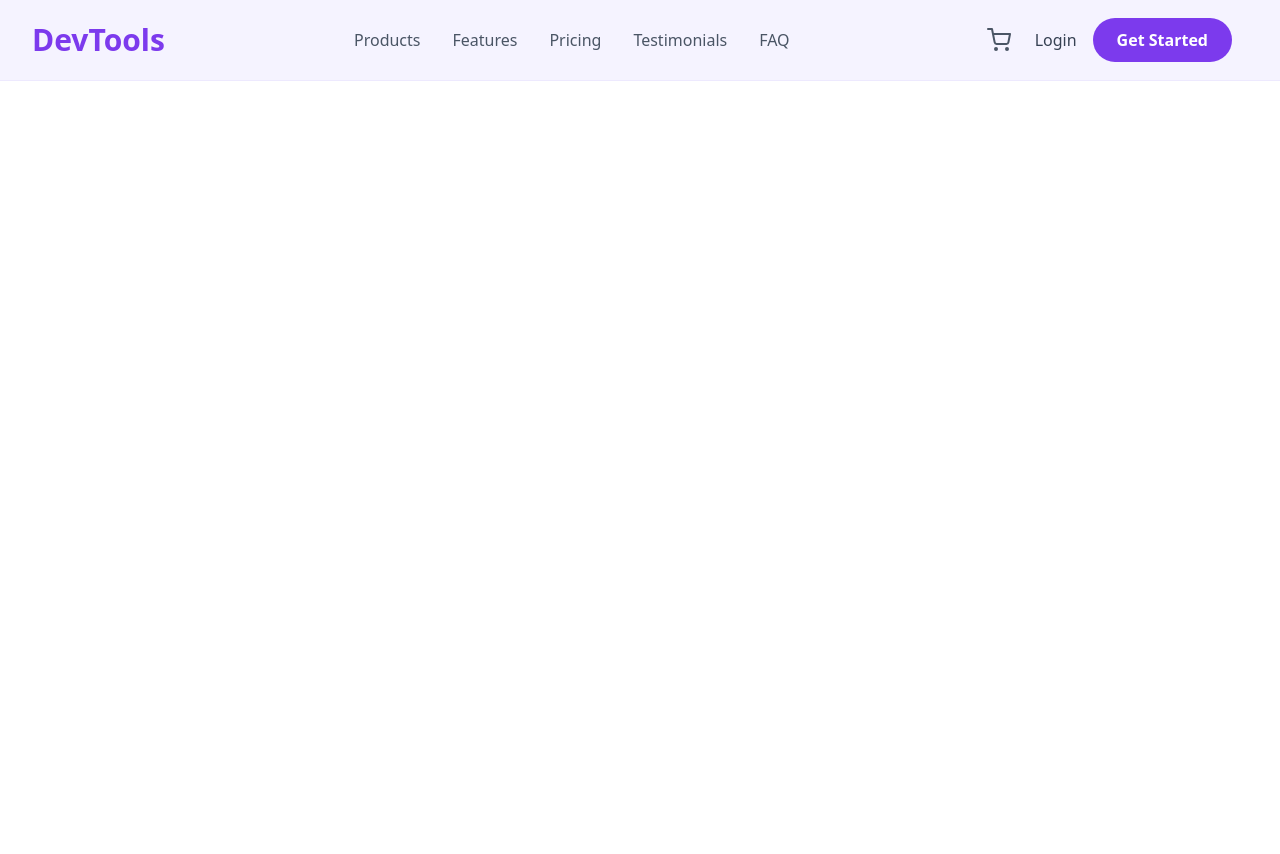
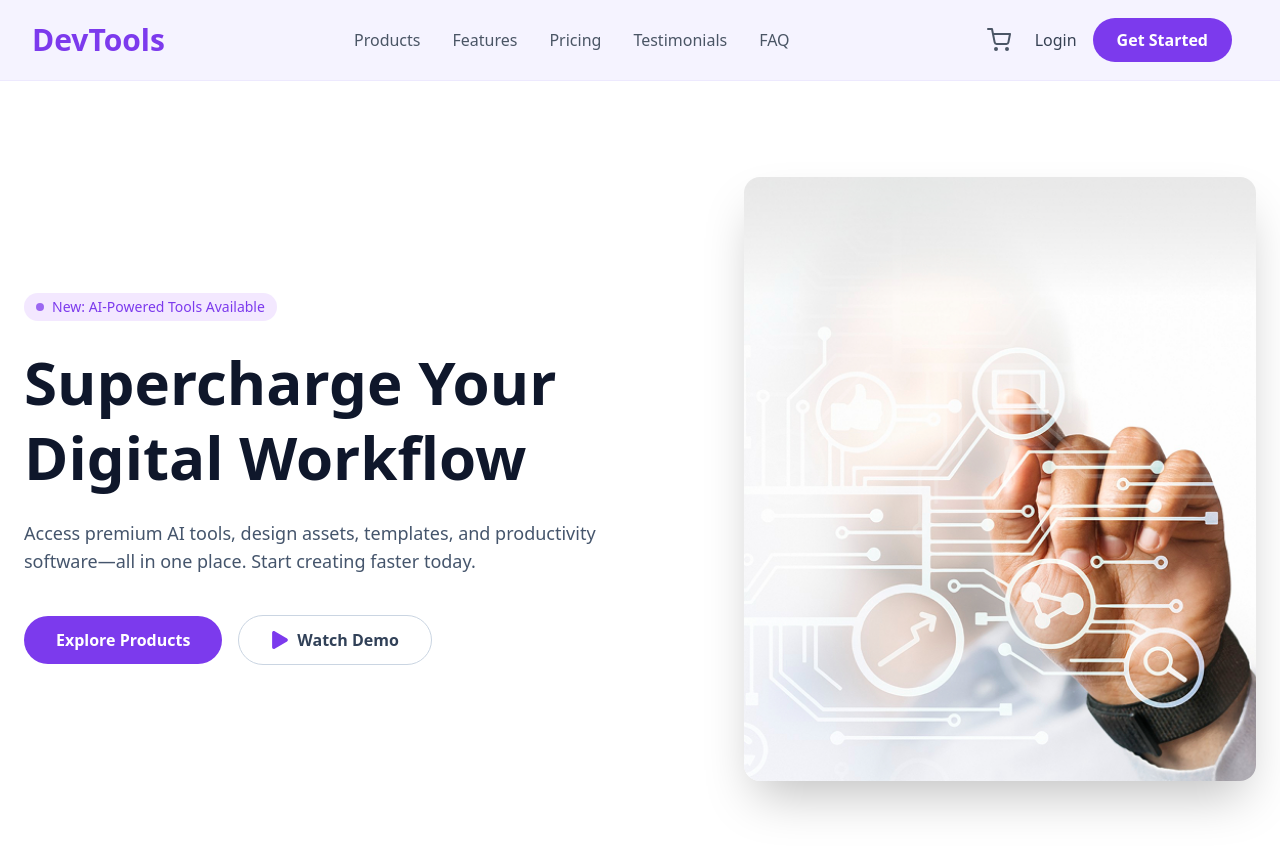
Before and after one commit to ziaulhoquepatwary/Dev-Tools, a React (Vite) app: page / in a window 1280 px wide. Shown: the top 854 px of the page. Before the commit the page ends 800 px from the top, so only its background shows below. Built offline with nearby package versions, Linux system fonts and the light colour scheme.

Commit message:
Banner section design done

```diff
--- a/src/App.jsx
+++ b/src/App.jsx
@@ -1,10 +1,12 @@
 import React from 'react'
 import Navbar from './share/Navbar'
+import Banner from './components/Banner'
 
 function App() {
     return (
         <>
             <Navbar />
+            <Banner />
         </>
     )
 }
--- /dev/null
+++ b/src/components/Banner.jsx
@@ -0,0 +1,49 @@
+import React from 'react'
+import bannerImg from '../assets/banner.png'
+import { FaPlay } from 'react-icons/fa'
+
+function Banner() {
+    return (
+        <section className="max-w-7xl mx-auto px-6 py-12 lg:py-24 flex flex-col lg:flex-row items-center justify-between gap-12">
+
+            {/* Left Content */}
+            <div className="flex-1 space-y-6 text-center lg:text-left">
+                <div className="inline-flex items-center gap-2 px-3 py-1 rounded-full bg-purple-100 text-[#7C3AED] text-sm font-medium">
+                    <span className="w-2 h-2 rounded-full bg-[#7C3AED] animate-pulse" />
+                    New: AI-Powered Tools Available
+                </div>
+
+                <h1 className="text-4xl md:text-6xl font-extrabold text-slate-900 leading-tight">
+                    Supercharge Your <br className="hidden md:block" /> Digital Workflow
+                </h1>
+
+                <p className="text-slate-600 text-lg max-w-xl mx-auto lg:mx-0">
+                    Access premium AI tools, design assets, templates, and productivity
+                    software—all in one place. Start creating faster today.
+                </p>
+
+                <div className="flex flex-wrap items-center justify-center lg:justify-start gap-4 pt-4">
+                    <button className="bg-[#7C3AED] hover:bg-purple-700 text-white px-8 py-3 rounded-full font-semibold transition-all cursor-pointer">
+                        Explore Products
+                    </button>
+                    <button className="flex items-center gap-2 border border-slate-300 hover:border-[#7C3AED] px-8 py-3 rounded-full font-semibold text-slate-700 transition-all cursor-pointer">
+                        <FaPlay size={18} className="text-[#7C3AED]" />
+                        Watch Demo
+                    </button>
+                </div>
+            </div>
+
+            {/* Right Image */}
+            <div className="flex-1 flex justify-center lg:justify-end">
+                <img
+                    src={bannerImg}
+                    alt="Banner"
+                    className="w-full max-w-md lg:max-w-lg rounded-2xl shadow-2xl object-cover"
+                />
+            </div>
+
+        </section>
+    )
+}
+
+export default Banner
```
